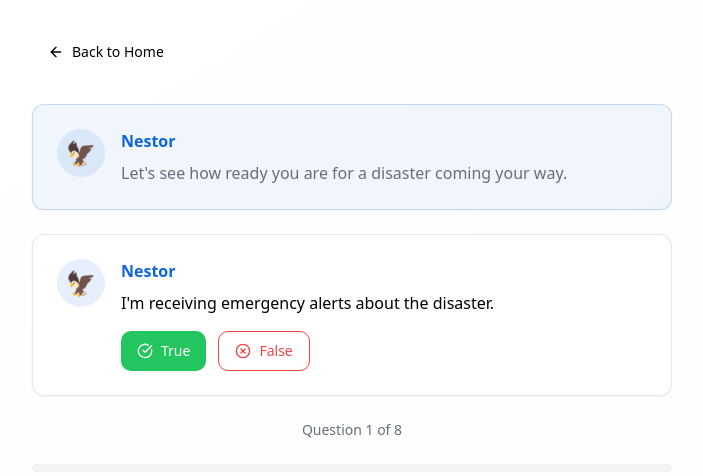
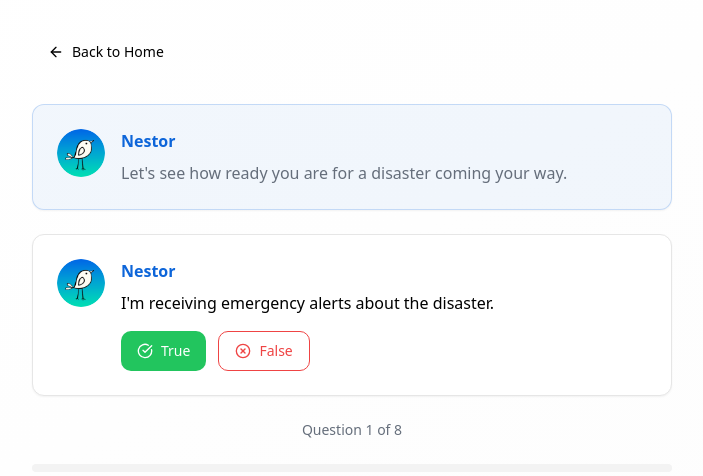
Before and after one commit to schnabs27/nestprotect, a React (Vite) app: page /self-assessment in a window 1280 px wide. Shown: the top 476 px of the page, without its empty margins (288-991 px from the left). Built offline with nearby package versions, Linux system fonts and the light colour scheme.

Commit message:
Update profile picture

```diff
--- a/src/components/SelfAssessmentPage.tsx
+++ b/src/components/SelfAssessmentPage.tsx
@@ -70,8 +70,12 @@ const SelfAssessmentPage = () => {
           <Card className="bg-primary/5 border-primary/20">
             <CardContent className="p-6">
               <div className="flex items-start gap-4">
-                <div className="w-12 h-12 rounded-full bg-primary/10 flex items-center justify-center text-2xl">
-                  🦅
+                <div className="w-12 h-12 rounded-full bg-primary/10 flex items-center justify-center overflow-hidden">
+                  <img
+                    src="/lovable-uploads/5ecbaeee-0fb6-4b04-a635-a4092e7ac93d.png"
+                    alt="Nestor"
+                    className="w-full h-full object-cover"
+                  />
                 </div>
                 <div className="flex-1">
                   <h3 className="font-semibold text-primary mb-2">Nestor</h3>
@@ -88,8 +92,12 @@ const SelfAssessmentPage = () => {
             <Card>
               <CardContent className="p-6">
                 <div className="flex items-start gap-4">
-                  <div className="w-12 h-12 rounded-full bg-primary/10 flex items-center justify-center text-2xl">
-                    🦅
+                  <div className="w-12 h-12 rounded-full bg-primary/10 flex items-center justify-center overflow-hidden">
+                    <img
+                      src="/lovable-uploads/5ecbaeee-0fb6-4b04-a635-a4092e7ac93d.png"
+                      alt="Nestor"
+                      className="w-full h-full object-cover"
+                    />
                   </div>
                   <div className="flex-1">
                     <h3 className="font-semibold text-primary mb-2">Nestor</h3>
@@ -124,8 +132,12 @@ const SelfAssessmentPage = () => {
             <Card className="bg-primary/5 border-primary/20">
               <CardContent className="p-6">
                 <div className="flex items-start gap-4">
-                  <div className="w-12 h-12 rounded-full bg-primary/10 flex items-center justify-center text-2xl">
-                    🦅
+                  <div className="w-12 h-12 rounded-full bg-primary/10 flex items-center justify-center overflow-hidden">
+                    <img
+                      src="/lovable-uploads/5ecbaeee-0fb6-4b04-a635-a4092e7ac93d.png"
+                      alt="Nestor"
+                      className="w-full h-full object-cover"
+                    />
                   </div>
                   <div className="flex-1">
                     <h3 className="font-semibold text-primary mb-2">Nestor</h3>
```
Also changed, not shown: public/lovable-uploads/5ecbaeee-0fb6-4b04-a635-a4092e7ac93d.png (added).
